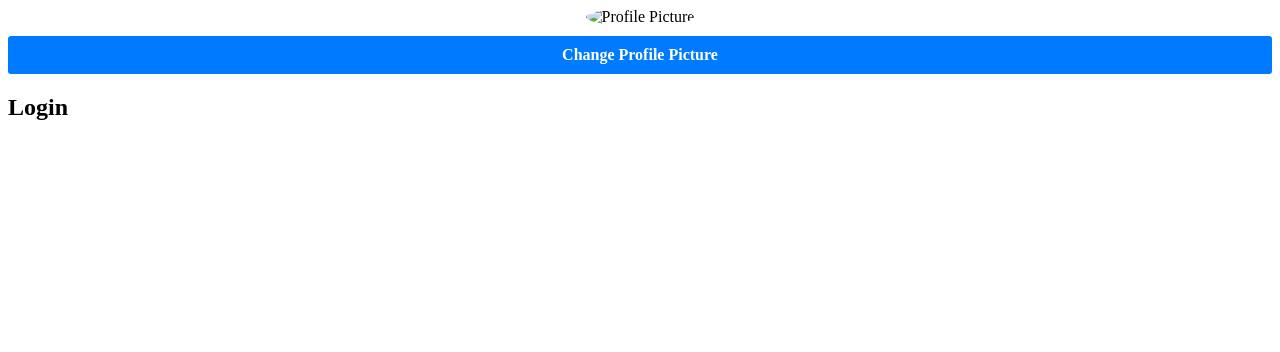
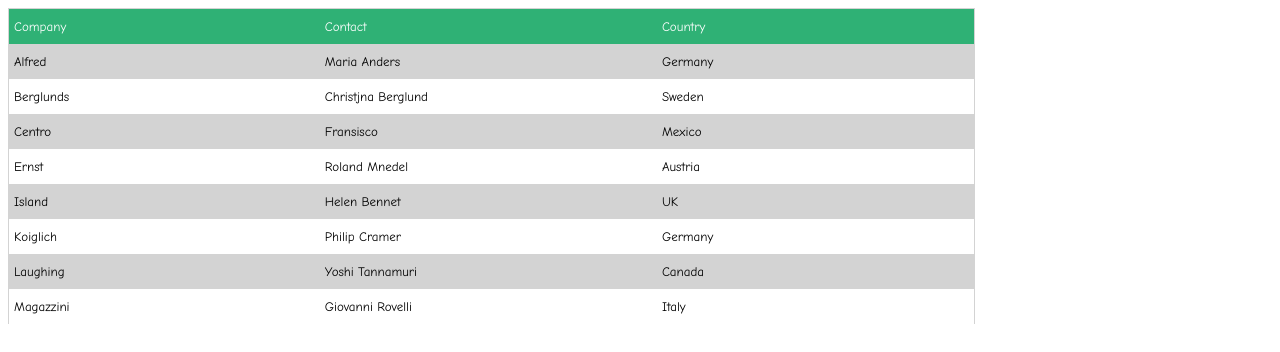
Before and after one commit to shruthikrishnamoorthy/MERN_TASKS, a plain HTML site: page csstask3.html in a window 1280 px wide. Drawn offline with Linux system fonts and the light colour scheme.

Commit message:
Update csstask3.html

```diff
--- a/csstask3.html
+++ b/csstask3.html
@@ -1,75 +1,126 @@
 <!DOCTYPE html>
 <html lang="en">
   <head>
-    <meta charset="UTF-8">
-    <meta name="viewport" content="width=device-width, initial-scale=1.0">
-    <title>Login Page</title>
+    <meta charset="UTF-8" />
+    <meta name="viewport" content="width=device-width, initial-scale=1.0" />
+    <title>Document</title>
+  </head>
 
-</head>
   <style>
-    /* Existing styles */
-
-.profile-pic-container {
-    text-align: center;
-    position: relative;
+    .tg {
+      border-collapse: collapse;
+      border-spacing: 0;
+      border-top: 1px solid lightgray;
+      border-left: 1px solid lightgray;
+      border-right: 1px solid lightgray;
+    }
+    .tg td {
+      border: none;
+      font-family: "Comic Sans MS", cursive;
+      font-size: 14px;
+      overflow: hidden;
+      padding: 10px 5px;
+      word-break: normal;
+    }
+    .tg th {
+      border: none;
+      font-family: "Comic Sans MS", cursive;
+      font-size: 14px;
+      font-weight: normal;
+      overflow: hidden;
+      padding: 10px 5px;
+      word-break: normal;
+    }
+    .tg .tg-1rng {
+      background-color: #2fb175;
+      border: none;
+      color: #ffffff;
+      font-family: "Comic Sans MS", cursive, sans-serif !important;
+      font-size: 13px;
+      text-align: left;
+      vertical-align: top;
     }
 
-.profile-pic {
-    width: 100px;
-    height: 100px;
-    border-radius: 50%;
-    object-fit: cover;
-    margin: 0 auto 10px;
+    .tg .tg-i2i0 {
+      border: none;
+      font-family: "Comic Sans MS", cursive, sans-serif !important;
+      font-size: 13px;
+      text-align: left;
+      vertical-align: top;
     }
+    .tg .tg-wd8e {
+      border: none;
 
-.profile-pic-upload-label {
-    display: block;
-    background-color: #007BFF;
-    color: #fff;
-    padding: 10px 20px;
-    border-radius: 3px;
-    cursor: pointer;
-    transition: background-color 0.3s;
-    position: relative;
-    z-index: 1;
-    font-weight: bold;
+      font-family: "Comic Sans MS", cursive, sans-serif !important;
+      font-size: 13px;
+      text-align: left;
+      vertical-align: top;
     }
+    .tg .tg-1q53 {
+      border: none;
+      font-family: "Comic Sans MS", cursive, sans-serif !important;
+      font-size: 13px;
+      text-align: left;
+      vertical-align: top;
+    }
+  </style>
 
-.profile-pic-upload-label::before {
-    content: "Upload Profile Picture";
-    position: absolute;
-    top: 0;
-    left: 0;
-    width: 100%;
-    height: 100%;
-    background-color: rgba(255, 255, 255, 0.5);
-    display: flex;
-    align-items: center;
-    justify-content: center;
-    border-radius: 50%;
-    opacity: 0;
-    transition: opacity 0.3s;
-}
-
-.profile-pic-upload-label:hover::before {
-    opacity: 1;
-}
-
-</style>
   <body>
-    <div class="login-container">
-        <div class="profile-pic-container">
-            <img src="default-profile-pic.jpg" alt="Profile Picture" class="profile-pic">
-            <input type="file" id="profile-pic-upload" accept="image/*" style="display: none;">
-            <label for="profile-pic-upload" class="profile-pic-upload-label">
-                Change Profile Picture
-            </label>
-        </div>
-        <h2>Login</h2>
-        <form action="process_login.php" method="POST">
-            <!-- Username and Password fields as before -->
-            <!-- ... -->
-        </form>
-    </div>
+    <table class="tg" style="undefined;table-layout: fixed; width: 966px;">
+      <colgroup>
+        <col style="width: 311.2px" />
+        <col style="width: 337.2px" />
+        <col style="width: 317.2px" />
+      </colgroup>
+      <thead>
+        <tr>
+          <th class="tg-1rng">Company</th>
+          <th class="tg-1rng">Contact</th>
+          <th class="tg-1rng">Country</th>
+        </tr>
+      </thead>
+      <tbody>
+        <tr style="background-color: lightgray">
+          <td class="tg-wd8e">Alfred</td>
+          <td class="tg-wd8e">Maria Anders</td>
+          <td class="tg-wd8e">Germany</td>
+        </tr>
+        <tr>
+          <td class="tg-i2i0">Berglunds</td>
+          <td class="tg-i2i0">Christjna Berglund</td>
+          <td class="tg-i2i0">Sweden</td>
+        </tr>
+        <tr style="background-color: lightgray">
+          <td class="tg-1q53">Centro</td>
+          <td class="tg-1q53">Fransisco</td>
+          <td class="tg-1q53">Mexico</td>
+        </tr>
+        <tr>
+          <td class="tg-i2i0">Ernst</td>
+          <td class="tg-i2i0">Roland Mnedel</td>
+          <td class="tg-i2i0">Austria</td>
+        </tr>
+        <tr style="background-color: lightgray">
+          <td class="tg-1q53">Island</td>
+          <td class="tg-1q53">Helen Bennet</td>
+          <td class="tg-1q53">UK</td>
+        </tr>
+        <tr>
+          <td class="tg-i2i0">Koiglich</td>
+          <td class="tg-i2i0">Philip Cramer</td>
+          <td class="tg-i2i0">Germany</td>
+        </tr>
+        <tr style="background-color: lightgray">
+          <td class="tg-1q53">Laughing</td>
+          <td class="tg-1q53">Yoshi Tannamuri</td>
+          <td class="tg-1q53">Canada</td>
+        </tr>
+        <tr>
+          <td class="tg-i2i0">Magazzini</td>
+          <td class="tg-i2i0">Giovanni Rovelli</td>
+          <td class="tg-i2i0">Italy</td>
+        </tr>
+      </tbody>
+    </table>
   </body>
 </html>
```
Lines whose indentation alone changed are shown as unchanged.
